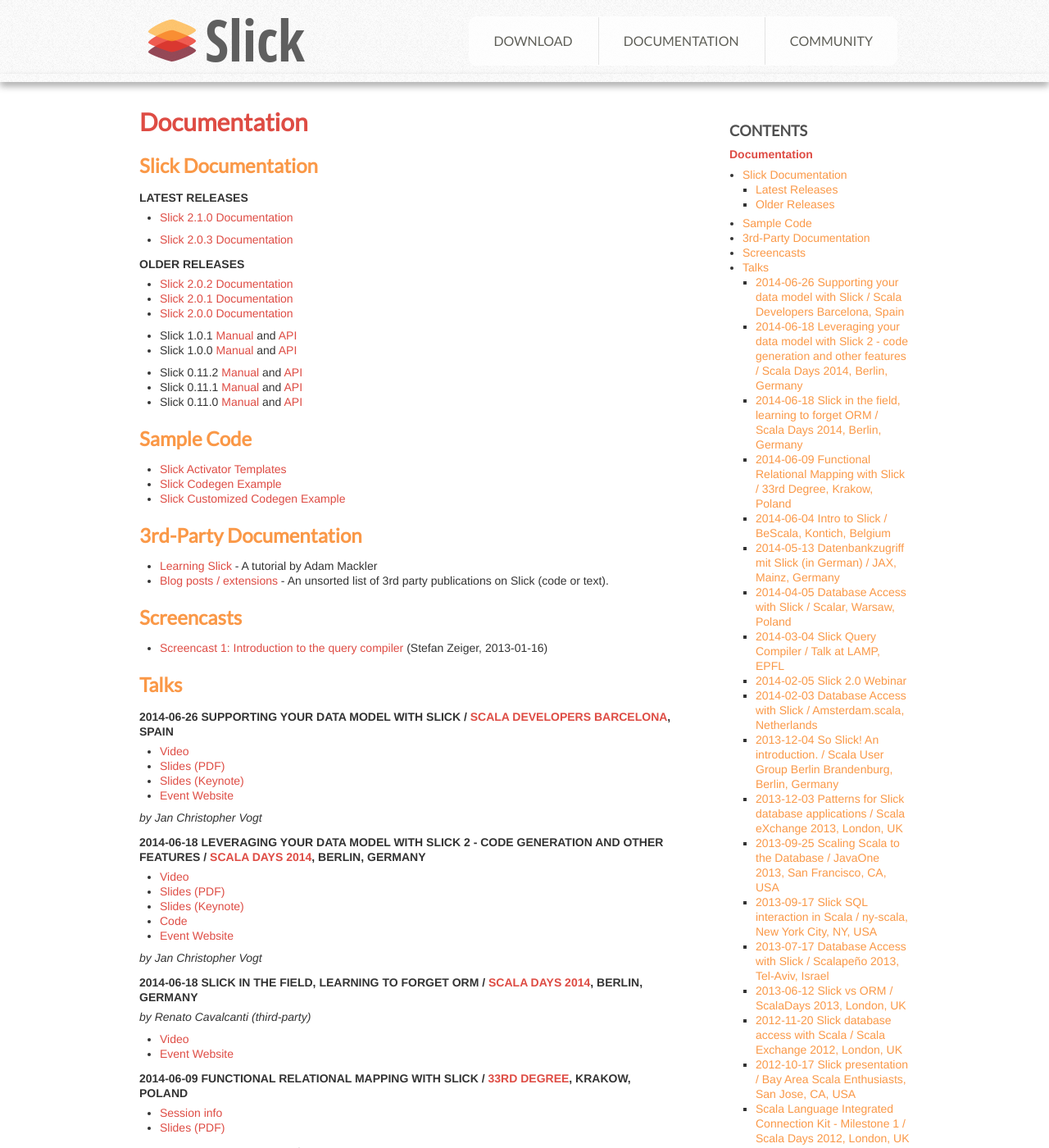
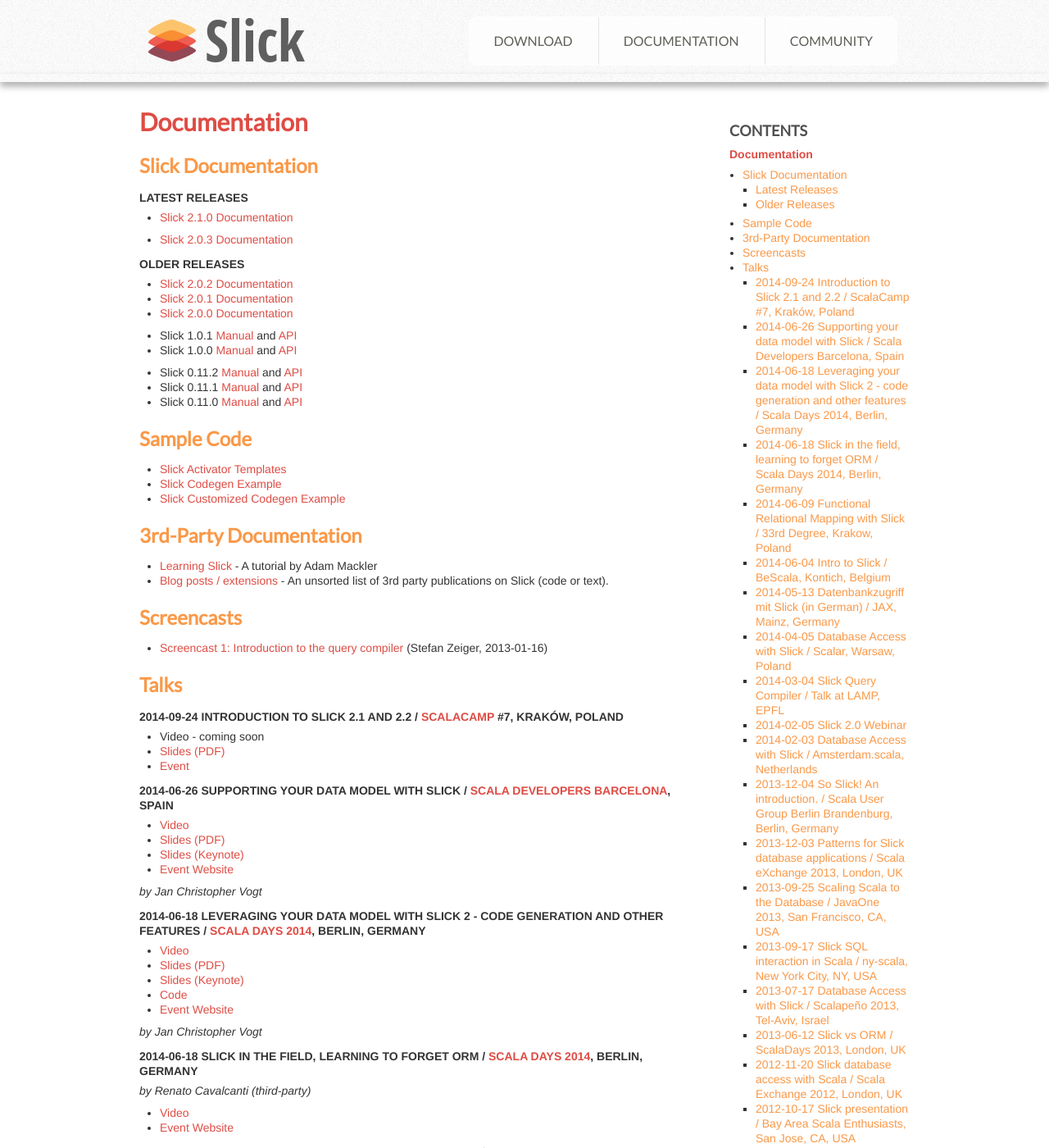
Before and after one commit to slick/slick.github.com, a Jekyll site: the page built from docs/index.md, in a window 1280 px wide and 1400 px high. Shown: the whole window at 82% size. Built offline with Jekyll 4.4.1, drawn with Linux system fonts in a browser that asks for light colours.

Commit message:
Add ScalaCamp slides

```diff
--- a/docs/index.md
+++ b/docs/index.md
@@ -74,6 +74,12 @@
 * [Screencast 1: Introduction to the query compiler](http://youtu.be/THlvR9bXHIc) (Stefan Zeiger, 2013-01-16)
 
 ## Talks
+
+#### 2014-09-24 Introduction to Slick 2.1 and 2.2 / [ScalaCamp](http://scalacamp.pl/) #7, Kraków, Poland
+
+* Video - coming soon
+* [Slides (PDF)](/talks/2014-09-24_ScalaCamp/Introduction_to_Slick_2.1_and_2.2.pdf)
+* [Event](http://www.meetup.com/Krakow-Scala-User-Group/events/205915832/)
 
 #### 2014-06-26 Supporting your data model with Slick / [Scala Developers Barcelona](http://www.meetup.com/Scala-Developers-Barcelona/), Spain
 
```
Also changed, not shown: 1 other file.
